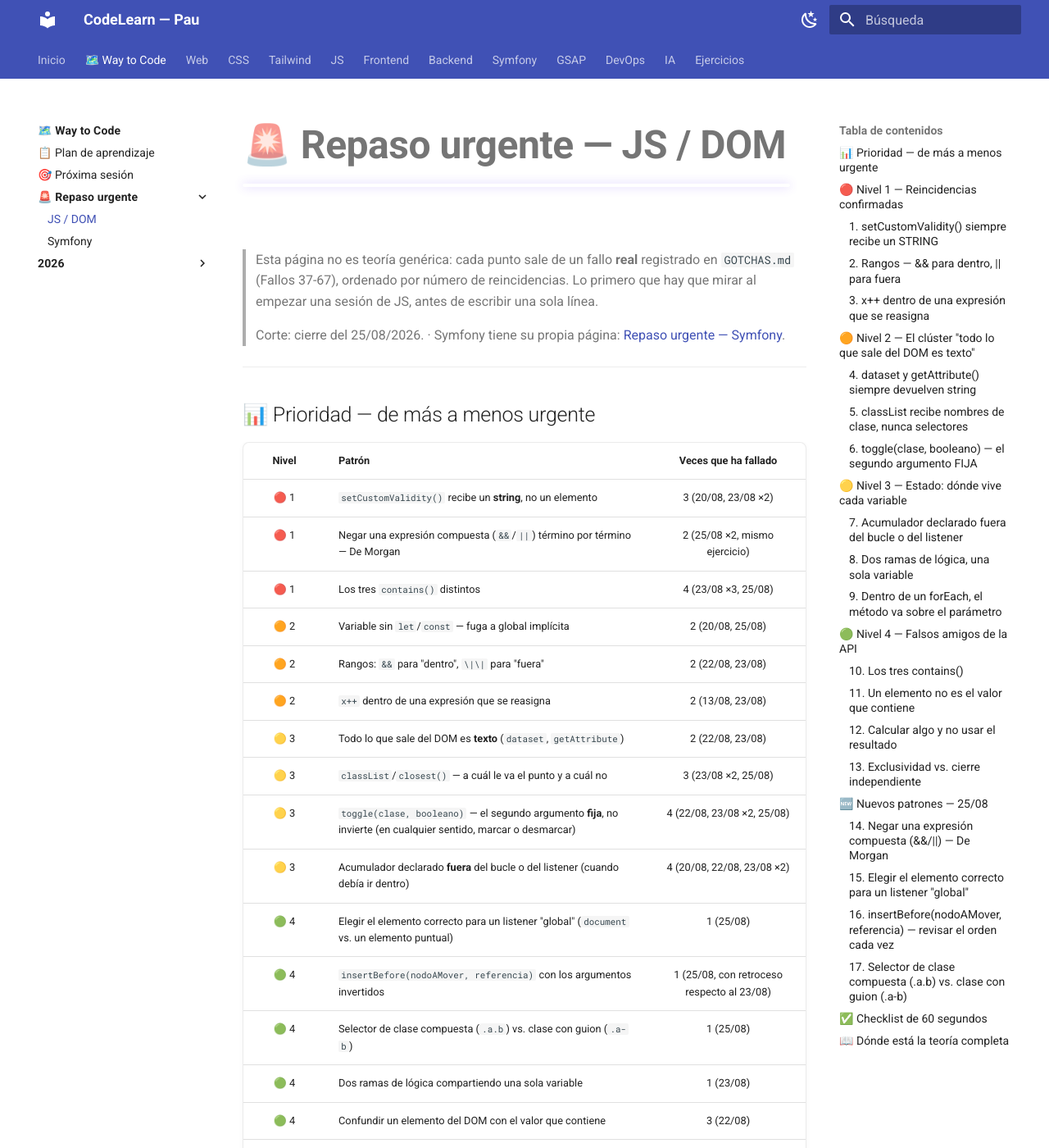
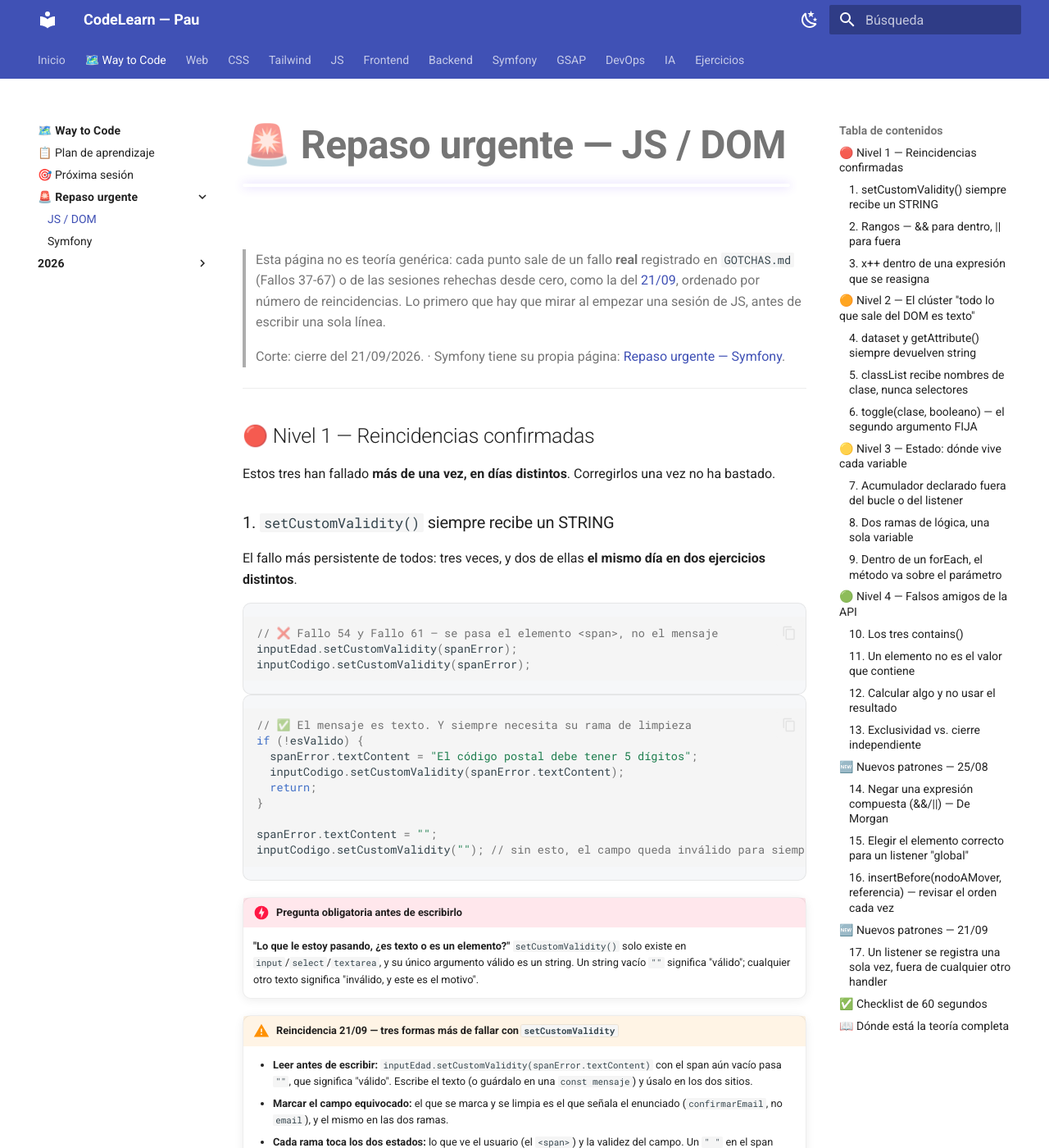
Before and after one commit to Onikuza00/codeLearn, an MkDocs documentation site: the page built from docs/waytoCode/repaso-urgente-js.md, in a window 1280 px wide and 1400 px high. Shown: the whole window at 82% size. Built offline with MkDocs 1.6.1 and Material for MkDocs 9.7.7, drawn with Linux system fonts in a browser that asks for light colours; some of the changed text lies outside the part shown.

Commit message:
docs: repaso urgente DOM 21-23/09

````diff
--- a/docs/assessment/index.html
+++ b/docs/assessment/index.html
@@ -102,6 +102,12 @@
       <tbody>
         <tr>
           <td colspan="4" class="empty">Los nuevos resultados aparecerán aquí arriba al completar cada examen.</td>
+        </tr>
+        <tr>
+          <td>21/09/2026</td>
+          <td>JS — Repaso urgente de DOM, ejercicios de <code>dia-19-dom</code> rehechos desde cero (<code>validarRangoNumerico</code>, <code>validarCodigoPostal</code>, <code>validarConfirmacionEmail</code>, <code>activarDropdownConCierre</code>)</td>
+          <td class="score score--pending">—</td>
+          <td>🟡 Parcial (4 ejercicios completados con fallos corregidos; pendiente <code>filtrarPorNombreOCategoria</code>)</td>
         </tr>
         <tr>
           <td>13/09/2026</td>
--- a/docs/waytoCode/repaso-urgente-js.md
+++ b/docs/waytoCode/repaso-urgente-js.md
@@ -1,31 +1,8 @@
 # 🚨 Repaso urgente — JS / DOM
 
-> Esta página no es teoría genérica: cada punto sale de un fallo **real** registrado en `GOTCHAS.md` (Fallos 37-67), ordenado por número de reincidencias. Lo primero que hay que mirar al empezar una sesión de JS, antes de escribir una sola línea.
+> Esta página no es teoría genérica: cada punto sale de un fallo **real** registrado en `GOTCHAS.md` (Fallos 37-67) o de las sesiones rehechas desde cero, como la del [21/09](2026/09/semana-3/2026-09-21.md), ordenado por número de reincidencias. Lo primero que hay que mirar al empezar una sesión de JS, antes de escribir una sola línea.
 >
-> Corte: cierre del 25/08/2026. · Symfony tiene su propia página: [Repaso urgente — Symfony](repaso-urgente-symfony.md).
-
----
-
-## 📊 Prioridad — de más a menos urgente
-
-| Nivel | Patrón | Veces que ha fallado |
-|:---:|---|:---:|
-| 🔴 1 | `setCustomValidity()` recibe un **string**, no un elemento | 3 (20/08, 23/08 ×2) |
-| 🔴 1 | Negar una expresión compuesta (`&&`/`||`) término por término — De Morgan | 2 (25/08 ×2, mismo ejercicio) |
-| 🔴 1 | Los tres `contains()` distintos | 4 (23/08 ×3, 25/08) |
-| 🟠 2 | Variable sin `let`/`const` — fuga a global implícita | 2 (20/08, 25/08) |
-| 🟠 2 | Rangos: `&&` para "dentro", `\|\|` para "fuera" | 2 (22/08, 23/08) |
-| 🟠 2 | `x++` dentro de una expresión que se reasigna | 2 (13/08, 23/08) |
-| 🟡 3 | Todo lo que sale del DOM es **texto** (`dataset`, `getAttribute`) | 2 (22/08, 23/08) |
-| 🟡 3 | `classList`/`closest()` — a cuál le va el punto y a cuál no | 3 (23/08 ×2, 25/08) |
-| 🟡 3 | `toggle(clase, booleano)` — el segundo argumento **fija**, no invierte (en cualquier sentido, marcar o desmarcar) | 4 (22/08, 23/08 ×2, 25/08) |
-| 🟡 3 | Acumulador declarado **fuera** del bucle o del listener (cuando debía ir dentro) | 4 (20/08, 22/08, 23/08 ×2) |
-| 🟢 4 | Elegir el elemento correcto para un listener "global" (`document` vs. un elemento puntual) | 1 (25/08) |
-| 🟢 4 | `insertBefore(nodoAMover, referencia)` con los argumentos invertidos | 1 (25/08, con retroceso respecto al 23/08) |
-| 🟢 4 | Selector de clase compuesta (`.a.b`) vs. clase con guion (`.a-b`) | 1 (25/08) |
-| 🟢 4 | Dos ramas de lógica compartiendo una sola variable | 1 (23/08) |
-| 🟢 4 | Confundir un elemento del DOM con el valor que contiene | 3 (22/08) |
-| 🟢 4 | Calcular algo y no usar el resultado | 3 (22/08) |
+> Corte: cierre del 21/09/2026. · Symfony tiene su propia página: [Repaso urgente — Symfony](repaso-urgente-symfony.md).
 
 ---
 
@@ -58,6 +35,11 @@ inputCodigo.setCustomValidity(""); // sin esto, el campo queda inválido para si
 !!! danger "Pregunta obligatoria antes de escribirlo"
     **"Lo que le estoy pasando, ¿es texto o es un elemento?"**
     `setCustomValidity()` solo existe en `input`/`select`/`textarea`, y su único argumento válido es un string. Un string vacío `""` significa "válido"; cualquier otro texto significa "inválido, y este es el motivo".
+
+!!! warning "Reincidencia 21/09 — tres formas más de fallar con `setCustomValidity`"
+    - **Leer antes de escribir:** `inputEdad.setCustomValidity(spanError.textContent)` con el span aún vacío pasa `""`, que significa "válido". Escribe el texto (o guárdalo en una `const mensaje`) y úsalo en los dos sitios.
+    - **Marcar el campo equivocado:** el que se marca y se limpia es el que señala el enunciado (`confirmarEmail`, no `email`), y el mismo en las dos ramas.
+    - **Cada rama toca los dos estados:** lo que ve el usuario (el `<span>`) y la validez del campo. Un `" "` en el span pasa un test flojo, pero no muestra nada.
 
 📖 Teoría: [Formularios y validación](/js/04-dom/03-eventos/03-pagina-formularios/)
 
@@ -328,6 +310,9 @@ if (menu.contains(e.target)) return;
 if (x.dataset.nombre.toLowerCase().includes(item)) { }
 ```
 
+!!! warning "21/09 — `includes` con los papeles al revés"
+    `a.includes(b)` pregunta **"¿`a` contiene entero a `b`?"**. `"0123456789".includes("12345")` es `true` (es un trozo seguido) y `"0123456789".includes("13579")` es `false`, aunque los dos sean dígitos. Para "¿todos los caracteres son dígitos?" hay que preguntar **carácter a carácter**: `codigo.split("").every(c => digitos.includes(c))`. Y `Element.contains(nodo)` es `true` también para el propio nodo (`boton.contains(boton)`).
+
 ---
 
 ### 11. Un elemento no es el valor que contiene
@@ -454,20 +439,30 @@ lista.insertBefore(hermano, item);
 
 ---
 
-### 17. Selector de clase compuesta (`.a.b`) vs. clase con guion (`.a-b`)
+## 🆕 Nuevos patrones — 21/09
+
+### 17. Un listener se registra una sola vez, fuera de cualquier otro handler
 
 ```js
-// ❌ Fallo 67 — busca elemento con clase "linea" Y clase "carrito" a la vez
-contenedor.querySelectorAll(".linea.carrito");
+// ❌ El click que abre el menú burbujea a document y ejecuta el listener recién registrado
+boton.addEventListener("click", () => {
+  menu.classList.toggle("hidden")
+  document.addEventListener("click", (e) => { /* ... */ })
+})
 ```
 
 ```js
-// ✅ Una sola clase, el guion es parte del nombre
-contenedor.querySelectorAll(".linea-carrito");
+// ✅ Dos listeners, los dos fuera. Cierra solo si el click no está en el menú NI en el botón
+boton.addEventListener("click", () => menu.classList.toggle("hidden"))
+
+document.addEventListener("click", (e) => {
+  if (!menu.contains(e.target) && !boton.contains(e.target)) menu.classList.add("hidden")
+})
 ```
 
-!!! tip "Antes de escribir un selector con guion"
-    Copiar el nombre EXACTO de la clase del HTML, sin puntos de más en el medio — `.a.b` y `.a-b` son selectores completamente distintos.
+!!! danger "Dos preguntas antes de escribirlo"
+    1. **"¿Este `addEventListener` está dentro de otro handler?"** Sácalo: cada click al botón registraría uno más, y el click que abre también burbujea hasta `document`.
+    2. **"¿Cierro cuando está fuera de A *y* de B?"** Es `!A && !B`, nunca `!A || B` (De Morgan, como en el nº 14).
 
 ---
 
@@ -487,6 +482,8 @@ Antes de dar cualquier función por terminada:
 - [ ] ¿Todas las variables llevan `const` o `let` delante?
 - [ ] Si negué una expresión con `&&`/`||`, ¿armé primero la versión en positivo y negué el resultado completo una sola vez?
 - [ ] Un listener para clics de "cualquier parte de la página", ¿está enganchado en `document`, no en un elemento puntual?
+- [ ] ¿Algún `addEventListener` está dentro de otro handler? Sácalo: se registra una sola vez.
+- [ ] Con `setCustomValidity`, ¿marco y limpio el campo que señala el enunciado, y escribo el texto antes de leerlo?
 
 ---
 
--- a/mkdocs.yml
+++ b/mkdocs.yml
@@ -93,6 +93,9 @@ nav:
           - "Viernes 11 — Bloque D cerrado + Flujo Global": waytoCode/2026/09/semana-2/2026-09-11.md
           - "Sábado 12 — Maquetación Tailwind cerrada": waytoCode/2026/09/semana-2/2026-09-12.md
           - "Domingo 13 — RAG y búsqueda agencial": waytoCode/2026/09/semana-2/2026-09-13.md
+        - "Semana 03 — Repaso JS: DOM":
+          - "Lunes 21 — Repaso urgente de DOM": waytoCode/2026/09/semana-3/2026-09-21.md
+          - "Miércoles 23 — Repaso urgente de DOM": waytoCode/2026/09/semana-3/2026-09-23.md
   - Web:
     - web/index.md
     - "01 - Petición y respuesta": web/01-ciclo-peticion-respuesta/index.md
````
Also changed, not shown: docs/assessment/js/ejercicios/dia-19-dom-soluciones.js (+24 -17 lines), docs/waytoCode/2026/09/semana-3/2026-09-21.md (added, +168 -0 lines), docs/waytoCode/2026/09/semana-3/2026-09-23.md (added, +11 -0 lines), docs/waytoCode/proxima-sesion.md (+21 -14 lines), docs/waytoCode/repaso-urgente-symfony.md (+1 -21 lines).
